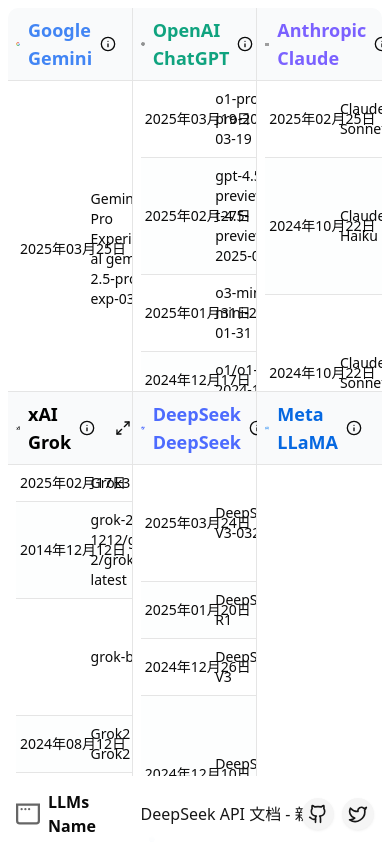
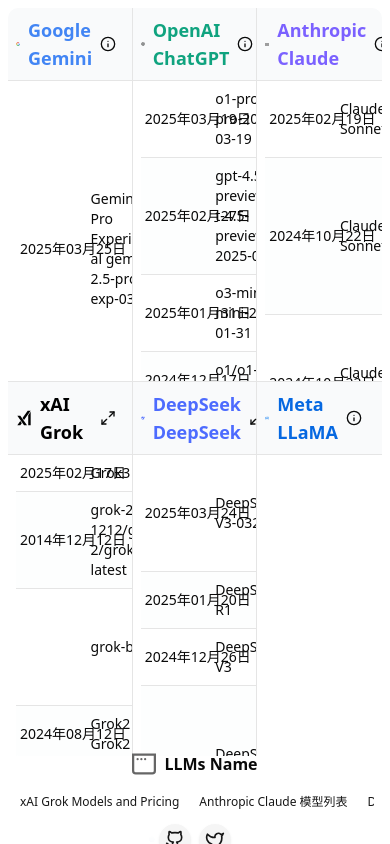
Before and after one commit to yayxs/openai, a Next.js app: page / in a window 390 px wide. Built offline with nearby package versions, Linux system fonts and the light colour scheme; grey boxes are pictures that could not be loaded.

Commit message:
feat: Update global styles for custom scrollbars, enhance homepage layout with new model descriptions, and improve footer link display for better responsiveness

```diff
--- a/app/globals.css
+++ b/app/globals.css
@@ -123,8 +123,8 @@
 
 /* 自定义滚动条样式 */
 ::-webkit-scrollbar {
-  width: 6px;
-  height: 6px;
+  width: 8px;
+  height: 8px;
 }
 
 ::-webkit-scrollbar-track {
@@ -133,11 +133,15 @@
 
 ::-webkit-scrollbar-thumb {
   background: #d1d5db;
-  border-radius: 3px;
+  border-radius: 4px;
+  border: 2px solid transparent;
+  background-clip: content-box;
 }
 
 ::-webkit-scrollbar-thumb:hover {
   background: #9ca3af;
+  border: 2px solid transparent;
+  background-clip: content-box;
 }
 
 /* 让滚动条在不滚动时隐藏 */
@@ -156,19 +160,47 @@
 
 .scroll-auto-hide:hover::-webkit-scrollbar-thumb {
   background: #d1d5db;
+  border: 2px solid transparent;
+  background-clip: content-box;
 }
 
 /* 暗色模式下的滚动条样式 */
 @media (prefers-color-scheme: dark) {
   ::-webkit-scrollbar-track {
-    background: #2d2d2d;
+    background: transparent;
   }
 
   ::-webkit-scrollbar-thumb {
     background: #555;
+    border: 2px solid transparent;
+    background-clip: content-box;
   }
 
   ::-webkit-scrollbar-thumb:hover {
     background: #777;
+    border: 2px solid transparent;
+    background-clip: content-box;
   }
 }
+
+/* 添加这个类用于滚动区域 */
+.custom-scrollbar {
+  overflow-y: auto;
+  scrollbar-width: thin;
+  scrollbar-color: transparent transparent;
+}
+
+.custom-scrollbar:hover {
+  scrollbar-color: #d1d5db transparent;
+}
+
+.custom-scrollbar::-webkit-scrollbar-thumb {
+  background: transparent;
+  transition: background 0.2s ease;
+}
+
+.custom-scrollbar:hover::-webkit-scrollbar-thumb {
+  background: #d1d5db;
+  border: 2px solid transparent;
+  background-clip: content-box;
+}
--- a/app/page.tsx
+++ b/app/page.tsx
@@ -165,9 +165,14 @@
     // 第三个格子 - Anthropic Claude系列
     [
       {
-        time: '2025年02月25日',
+        time: '2025年02月19日',
         name: 'Claude 3.7 Sonnet',
         description: '具有推理能力的模型',
+      },
+      {
+        time: '2024年10月22日',
+        name: 'Claude 3.5 Sonnet',
+        description: '升级了2024年06月21日的Claude 3.5 Sonnet',
       },
       {
         time: '2024年10月22日',
@@ -175,29 +180,24 @@
         description: 'Claude 3.5 Haiku 和 Claude 3 Opus 表现相当',
       },
       {
-        time: '2024年10月22日',
-        name: 'Claude 3.5 Sonnet',
-        description: '升级了2024年06月21日的Claude 3.5 Sonnet',
-      },
-      {
-        time: '2024年06月21日',
+        time: '2024年06月20日',
         name: 'Claude 3.5 Sonnet',
         description: 'Claude 3.5 模型系列中的首款产品',
       },
       {
-        time: '2024年03月14日',
-        name: 'Claude 3 Opus',
-        description: '',
+        time: '2024年03月07日',
+        name: 'Claude 3 Haiku',
+        description: 'claude-3-haiku-20240307',
       },
       {
-        time: '2024年03月14日',
-        name: 'Claude 3 Sonnet',
-        description: '',
+        time: '2024年02月29日',
+        name: 'Claude 3 Opus',
+        description: 'claude-3-opus-20240229',
       },
       {
-        time: '2024年03月14日',
-        name: 'Claude 3 Haiku',
-        description: '',
+        time: '2024年02月29日',
+        name: 'Claude 3 Sonnet',
+        description: 'claude-3-sonnet-20240229',
       },
     ],
     // 第四个格子 - xAI Grok系列
@@ -312,7 +312,7 @@
       </div>
 
       {/* 主要内容区 */}
-      <main className='relative z-10 flex-grow p-2 flex flex-col h-[calc(100vh-60px)]'>
+      <main className='relative z-10 flex-grow p-2 flex flex-col h-[calc(100vh-80px)] md:h-[calc(100vh-60px)]'>
         {/* 内容区域 - 2行3列网格 */}
         <div className='w-full rounded-lg overflow-hidden grid grid-cols-3 grid-rows-2 h-full bg-white'>
           {/* 第一行第一列 - Gemini系列 */}
@@ -348,7 +348,7 @@
                 </Button>
               </div>
             </div>
-            <div className='overflow-y-auto flex-1 px-2 h-[calc(50vh-75px)]'>
+            <div className='custom-scrollbar flex-1 px-2 h-[calc(50vh-85px)] md:h-[calc(50vh-75px)]'>
               <table className='w-full text-sm table-fixed'>
                 <colgroup>
                   <col className='w-1/4 min-w-[100px]' />
@@ -412,7 +412,7 @@
                 </Button>
               </div>
             </div>
-            <div className='overflow-y-auto flex-1 px-2 h-[calc(50vh-75px)]'>
+            <div className='custom-scrollbar flex-1 px-2 h-[calc(50vh-85px)] md:h-[calc(50vh-75px)]'>
               <table className='w-full text-sm table-fixed'>
                 <colgroup>
                   <col className='w-1/4 min-w-[100px]' />
@@ -467,7 +467,7 @@
                 </Button>
               </div>
             </div>
-            <div className='overflow-y-auto flex-1 px-2 h-[calc(50vh-75px)]'>
+            <div className='custom-scrollbar flex-1 px-2 h-[calc(50vh-85px)] md:h-[calc(50vh-75px)]'>
               <table className='w-full text-sm table-fixed'>
                 <colgroup>
                   <col className='w-1/4 min-w-[100px]' />
@@ -478,8 +478,7 @@
                   {gridData[2]?.map((item, index) => (
                     <tr
                       key={index}
-                      className='hover:bg-gray-50 even:bg-gray-50/30 cursor-pointer'
-                      onClick={() => window.open('https://claude.ai/', '_blank')}
+                      className='hover:bg-gray-50 even:bg-gray-50/30'
                     >
                       <td className='p-1 py-2 border-b whitespace-nowrap'>{item.time}</td>
                       <td className='p-1 py-2 border-b font-medium break-words'>{item.name}</td>
@@ -506,19 +505,6 @@
                 <Button
                   variant='ghost'
                   size='icon'
-                  className='h-8 w-8 rounded-full hover:bg-gray-100 mr-1'
-                  onClick={() =>
-                    openTipDialog(
-                      'xAI Grok 使用提示',
-                      '• Grok是由Elon Musk的xAI公司开发的对话AI\n• 区别于其他AI的幽默和无限制风格\n• Grok-2支持实时互联网搜索能力\n• 支持图像理解和语义分析\n• 需要X平台(Twitter)高级会员才能使用'
-                    )
-                  }
-                >
-                  <Info className='h-4 w-4' />
-                </Button>
-                <Button
-                  variant='ghost'
-                  size='icon'
                   className='h-8 w-8 rounded-full hover:bg-gray-100'
                   onClick={() => openFullscreen(3, 'xAI Grok')}
                 >
@@ -526,7 +512,7 @@
                 </Button>
               </div>
             </div>
-            <div className='overflow-y-auto flex-1 px-2 h-[calc(50vh-75px)]'>
+            <div className='custom-scrollbar flex-1 px-2 h-[calc(50vh-85px)] md:h-[calc(50vh-75px)]'>
               <table className='w-full text-sm table-fixed'>
                 <colgroup>
                   <col className='w-1/4 min-w-[100px]' />
@@ -558,19 +544,7 @@
                 </h3>
               </Link>
               <div className='flex items-center'>
-                <Button
-                  variant='ghost'
-                  size='icon'
-                  className='h-8 w-8 rounded-full hover:bg-gray-100 mr-1'
-                  onClick={() =>
-                    openTipDialog(
-                      'DeepSeek 使用提示',
-                      '• DeepSeek是中国领先的AI大模型\n• 集成了通用对话和编程能力\n• DeepSeek V3支持中英双语和多模态输入\n• 具有先进的代码生成和理解能力\n• 提供开源版本和商业API服务'
-                    )
-                  }
-                >
-                  <Info className='h-4 w-4' />
-                </Button>
+
                 <Button
                   variant='ghost'
                   size='icon'
@@ -581,7 +555,7 @@
                 </Button>
               </div>
             </div>
-            <div className='overflow-y-auto flex-1 px-2 h-[calc(50vh-75px)]'>
+            <div className='custom-scrollbar flex-1 px-2 h-[calc(50vh-85px)] md:h-[calc(50vh-75px)]'>
               <table className='w-full text-sm table-fixed'>
                 <colgroup>
                   <col className='w-1/4 min-w-[100px]' />
@@ -634,7 +608,7 @@
                 </Button>
               </div>
             </div>
-            <div className='overflow-y-auto flex-1 px-2 h-[calc(50vh-75px)]'>
+            <div className='custom-scrollbar flex-1 px-2 h-[calc(50vh-85px)] md:h-[calc(50vh-75px)]'>
               <table className='w-full text-sm table-fixed'>
                 <colgroup>
                   <col className='w-1/4 min-w-[100px]' />
@@ -704,7 +678,7 @@
       </Dialog>
 
       {/* 页脚 */}
-      <div className='relative z-10 bg-white/90 backdrop-blur-sm h-[60px] flex items-center'>
+      <div className='relative z-10 bg-white/90 backdrop-blur-sm min-h-[70px] md:h-[60px] flex items-center'>
         <Footer
           logo={<Image src='/window.svg' alt='LLMs Name Logo' width={24} height={24} />}
           brandName='LLMs Name'
@@ -722,6 +696,14 @@
           ]}
           mainLinks={[
             {
+              href: 'https://docs.x.ai/docs/models?cluster=us-east-1#model-constraints',
+              label: 'xAI Grok Models and Pricing',
+            },
+            {
+              href: 'https://docs.anthropic.com/zh-CN/docs/about-claude/models/all-models',
+              label: 'Anthropic Claude 模型列表',
+            },
+            {
               href: 'https://api-docs.deepseek.com/zh-cn/news/news1210',
               label: 'DeepSeek API 文档 - 新闻',
             },
--- a/components/ui/dialog.tsx
+++ b/components/ui/dialog.tsx
@@ -57,7 +57,7 @@
             <X className='h-4 w-4' />
           </Button>
         </div>
-        <div className='p-4 overflow-auto flex-1 scroll-auto-hide'>{children}</div>
+        <div className='p-4 custom-scrollbar flex-1'>{children}</div>
       </div>
     </div>,
     document.body
--- a/components/ui/footer.tsx
+++ b/components/ui/footer.tsx
@@ -26,20 +26,20 @@
 export function Footer({ logo, brandName, socialLinks, mainLinks, legalLinks, copyright }: FooterProps) {
   return (
     <footer className='py-2 w-full'>
-      <div className='px-4 lg:px-6 flex items-center justify-between'>
-        <div className='flex items-center'>
+      <div className='px-4 lg:px-6 flex flex-col md:flex-row items-center justify-between'>
+        <div className='flex items-center mb-2 md:mb-0'>
           <Link href='/' className='flex items-center gap-x-2' aria-label={brandName}>
             {logo}
             <span className='font-bold text-base'>{brandName}</span>
           </Link>
 
-          <div className='ml-4 flex'>
-            <ul className='flex list-none space-x-2'>
+          <div className='ml-6 hidden md:flex'>
+            <ul className='flex list-none space-x-6 flex-wrap'>
               {mainLinks.map((link, i) => (
-                <li key={i} className='shrink-0'>
+                <li key={i} className='shrink-0 mb-1'>
                   <a
                     href={link.href}
-                    className='text-base text-primary underline-offset-4 hover:underline'
+                    className='text-sm text-primary underline-offset-4 hover:underline whitespace-nowrap'
                     target='_blank'
                     rel='noopener noreferrer'
                   >
@@ -51,11 +51,28 @@
           </div>
         </div>
 
-        <div className='flex items-center space-x-4'>
-          {/* <div className='text-base text-muted-foreground'>
+        {/* 移动端显示的链接 */}
+        <div className='md:hidden flex w-full mb-2 overflow-x-auto py-1 px-1'>
+          <ul className='flex list-none space-x-5'>
+            {mainLinks.map((link, i) => (
+              <li key={i} className='shrink-0'>
+                <a
+                  href={link.href}
+                  className='text-xs text-primary underline-offset-4 hover:underline whitespace-nowrap'
+                  target='_blank'
+                  rel='noopener noreferrer'
+                >
+                  {link.label}
+                </a>
+              </li>
+            ))}
+          </ul>
+        </div>
+
+        <div className='flex items-center space-x-3'>
+          <div className='text-xs text-muted-foreground hidden md:block'>
             <div>{copyright.text}</div>
-            {copyright.license && <div>{copyright.license}</div>}
-          </div> */}
+          </div>
 
           <ul className='flex list-none space-x-2'>
             {socialLinks.map((link, i) => (
```
